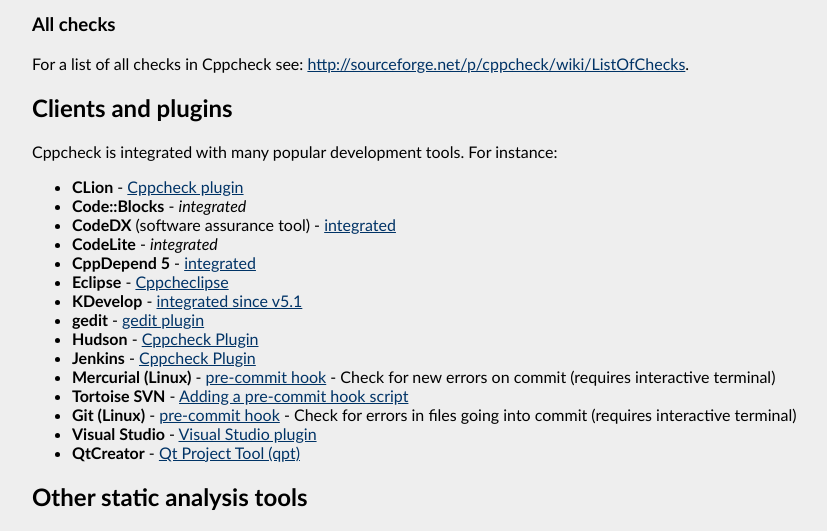
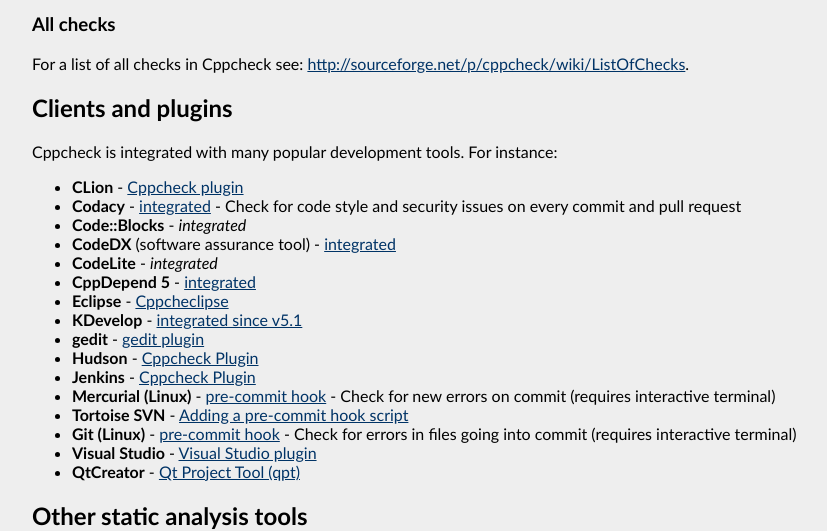
Before and after one commit to danmar/cppcheck-htdocs, a PHP site: page / in a window 1280 px wide. Shown: the part 1788-2319 px from the top of the page, without its empty margins (208-1035 px from the left). Run offline with PHP 8.4, Linux system fonts and the light colour scheme; data that the repository does not hold is empty.

Commit message:
Add Codacy to the list of integrations

```diff
--- a/index.php
+++ b/index.php
@@ -131,6 +131,7 @@ This has been described in a few articles (<a href="https://www.theregister.co.u
 <p>Cppcheck is integrated with many popular development tools. For instance:</p>
 <ul>
   <li><strong>CLion</strong> - <a href="https://plugins.jetbrains.com/plugin/8143">Cppcheck plugin</a></li>
+  <li><strong>Codacy</strong> - <a href="https://www.codacy.com/">integrated</a> - Check for code style and security issues on every commit and pull request</li>
   <li><strong>Code::Blocks</strong> - <em>integrated</em></li>
   <li><strong>CodeDX</strong> (software assurance tool) - <a href="http://codedx.com/code-dx-standard/">integrated</a></li>
   <li><strong>CodeLite</strong> - <em>integrated</em></li>
```
